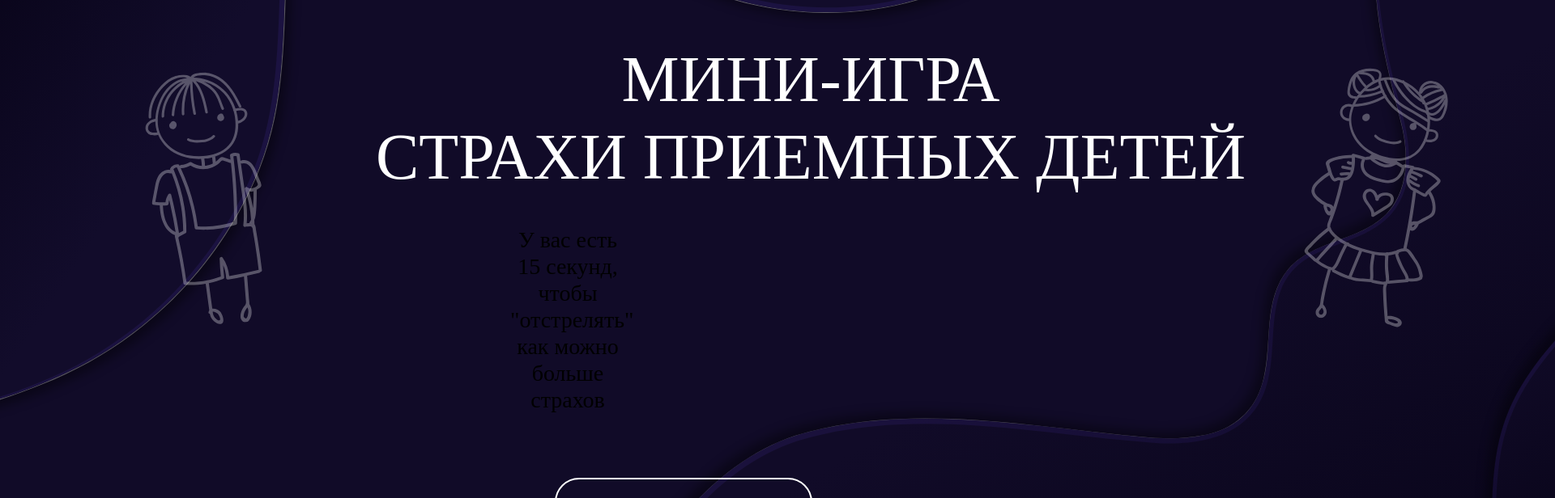
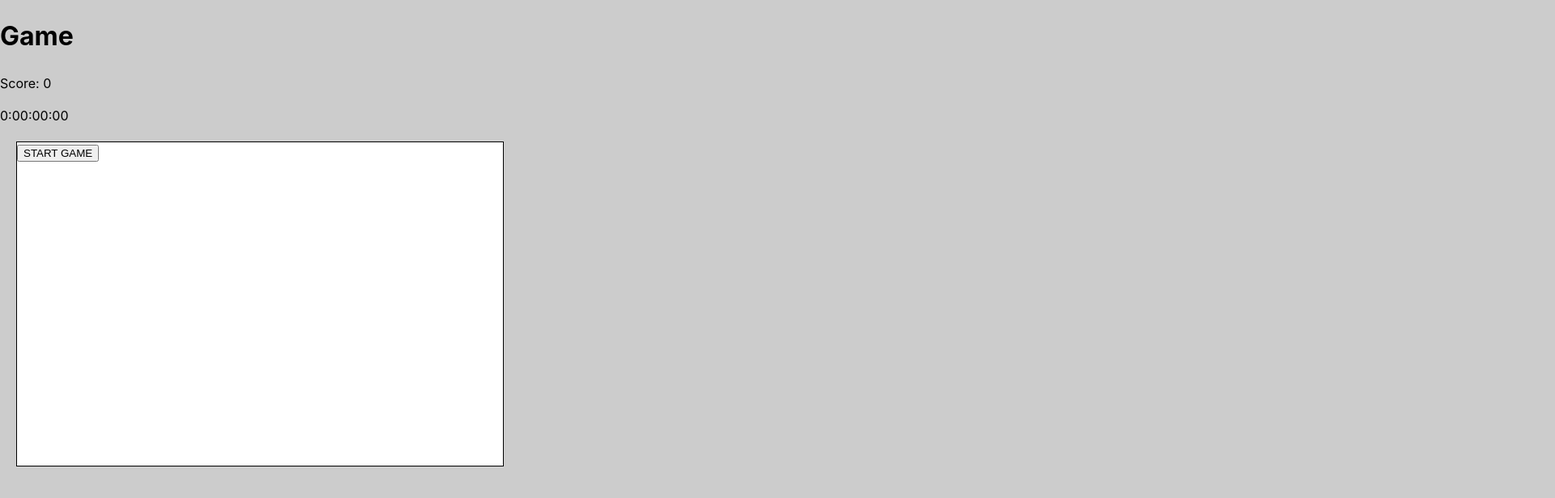
Before and after one commit to eeershov/j-hack-team37, a React (Vite) app in the folder client/: page / in a window 1280 px wide. Shown: the top 616 px of the page at 81% size, 1920 px wide, since content can reach past the window. Built offline with nearby package versions, Linux system fonts and the light colour scheme; a web font is replaced by a local one.

Commit message:
feature: state manager

```diff
--- a/client/package.json
+++ b/client/package.json
@@ -10,8 +10,10 @@
     "preview": "vite preview"
   },
   "dependencies": {
+    "@reduxjs/toolkit": "^1.9.7",
     "react": "^18.2.0",
     "react-dom": "^18.2.0",
+    "react-redux": "^8.1.3",
     "uuid": "^9.0.1"
   },
   "devDependencies": {
--- a/client/src/App.tsx
+++ b/client/src/App.tsx
@@ -8,13 +8,13 @@ function App() {
   const WindowCheck = 0;
   let window;
 if (WindowCheck === 0) {
-  window = <StartMenu/>;
+  window = <Game/>;
 } else if (WindowCheck === 1) {
   window = <FearsDescription/>;
 } else if (WindowCheck === 2) {
   window = <ResultsWindow/>;
 } else {
-  window = <Game/>;
+  window = <StartMenu/>;
 }
 
   return (
--- /dev/null
+++ b/client/src/app/hooks.ts
@@ -0,0 +1,7 @@
+import { useDispatch, useSelector } from 'react-redux';
+import type { TypedUseSelectorHook } from 'react-redux';
+import type { RootState, AppDispatch } from './store';
+
+// Use throughout your app instead of plain `useDispatch` and `useSelector`
+export const useAppDispatch: () => AppDispatch = useDispatch
+export const useAppSelector: TypedUseSelectorHook<RootState> = useSelector
--- /dev/null
+++ b/client/src/app/store.ts
@@ -0,0 +1,13 @@
+import { configureStore } from '@reduxjs/toolkit';
+import gameReducer from '../components/Game/gameSlice';
+
+export const store = configureStore({
+  reducer: {
+    game: gameReducer,
+  },
+})
+
+// Infer the `RootState` and `AppDispatch` types from the store itself
+export type RootState = ReturnType<typeof store.getState>
+// Inferred type: {posts: PostsState, comments: CommentsState, users: UsersState}
+export type AppDispatch = typeof store.dispatch
--- /dev/null
+++ b/client/src/components/Game/gameSlice.ts
@@ -0,0 +1,35 @@
+import { createSlice } from '@reduxjs/toolkit';
+// import type { PayloadAction } from '@reduxjs/toolkit';
+import type { RootState } from '../../app/store';
+
+// Define a type for the slice state
+interface GameState {
+  isGameStarted: boolean,
+}
+
+// Define the initial state using that type
+const initialState: GameState = {
+  isGameStarted: false,
+}
+
+export const gameSlice = createSlice({
+  name: 'game',
+  // `createSlice` will infer the state type from the `initialState` argument
+  initialState,
+  reducers: {
+    startRestart: (state) => {
+      state.isGameStarted = !state.isGameStarted;
+    },
+    // Use the PayloadAction type to declare the contents of `action.payload`
+    // incrementByAmount: (state, action: PayloadAction<number>) => {
+    //   state.value += action.payload
+    // },
+  },
+})
+
+export const { startRestart } = gameSlice.actions;
+
+// Other code such as selectors can use the imported `RootState` type
+export const selectCount = (state: RootState) => state.game
+
+export default gameSlice.reducer
--- a/client/src/components/Game/index.tsx
+++ b/client/src/components/Game/index.tsx
@@ -3,6 +3,9 @@ import Duck from './Duck';
 import { DuckType } from '../../interfaces/Duck';
 import { v4 as uuidv4 } from 'uuid';
 import './game.css';
+import Stopwatch from '../StopWatch';
+import { useAppSelector, useAppDispatch } from '../../app/hooks';
+import { startRestart } from './gameSlice';
 
 const possibleDuckies: DuckType[] = [
   { id: 1, name: 'Предательство', speed: 300 },
@@ -23,6 +26,8 @@ const Game: React.FC = () => {
   const [score, setScore] = useState(0);
   const [ducks, setDucks] = useState<React.ReactElement[]>([]);
   const [HEIGHT, WIDTH] = [400, 600];
+  const isGameStarted = useAppSelector((state) => state.game.isGameStarted);
+  const dispatch = useAppDispatch();
 
 
   const handleFrag = () => {
@@ -48,13 +53,18 @@ const Game: React.FC = () => {
     )
   }, [HEIGHT, WIDTH])
 
+  if(score===12) {
+    dispatch(startRestart());
+  }
+
   return (
     <div className="Game">
       <h1>Game</h1>
       <p>Score: {score}</p>
+      <Stopwatch />
       <div className="game-container">
         {
-          ducks
+          isGameStarted ? ducks : <button onClick={() => dispatch(startRestart())}>START GAME {isGameStarted}</button>
         }
       </div>
     </div>
--- /dev/null
+++ b/client/src/components/StopWatch/index.tsx
@@ -0,0 +1,32 @@
+import { useState, useEffect } from "react";
+import { useAppSelector } from "../../app/hooks";
+
+const Stopwatch = () => {
+  const [time, setTime] = useState(0);
+  const isGameStarted = useAppSelector((state) => state.game.isGameStarted);
+
+  useEffect(() => {
+    let intervalId: number;
+    if (isGameStarted) {
+      intervalId = setInterval(() => setTime(time + 1), 10);
+    }
+    return () => clearInterval(intervalId);
+  }, [isGameStarted, time]);
+
+  const hours = Math.floor(time / 360000);
+  const minutes = Math.floor((time % 360000) / 6000);
+  const seconds = Math.floor((time % 6000) / 100);
+  const milliseconds = time % 100;
+
+  return (
+    <div className="stopwatch-container">
+      <p className="stopwatch-time">
+        {hours}:{minutes.toString().padStart(2, "0")}:
+        {seconds.toString().padStart(2, "0")}:
+        {milliseconds.toString().padStart(2, "0")}
+      </p>
+    </div>
+  );
+};
+
+export default Stopwatch;
--- a/client/src/main.tsx
+++ b/client/src/main.tsx
@@ -1,10 +1,14 @@
-import React from 'react'
-import ReactDOM from 'react-dom/client'
-import App from './App.tsx'
-import './index.css'
+import React from 'react';
+import ReactDOM from 'react-dom/client';
+import App from './App.tsx';
+import './index.css';
+import { store } from './app/store';
+import { Provider } from 'react-redux';
 
 ReactDOM.createRoot(document.getElementById('root')!).render(
   <React.StrictMode>
-    <App />
+    <Provider store={store}>
+      <App />
+    </Provider>
   </React.StrictMode>,
 )
```
Also changed, not shown: 1 other file (tests, documents, lock files or other folders).
